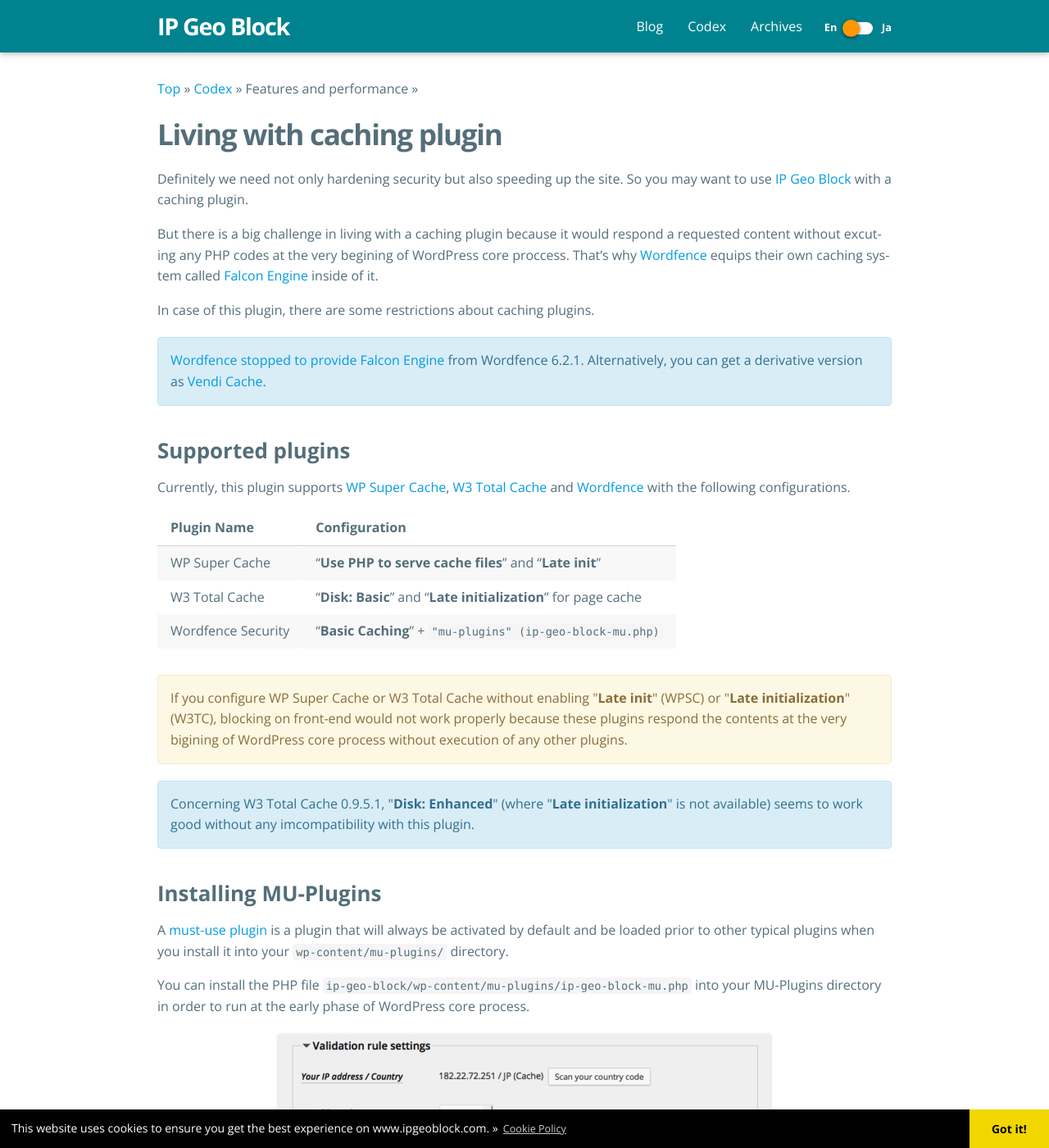
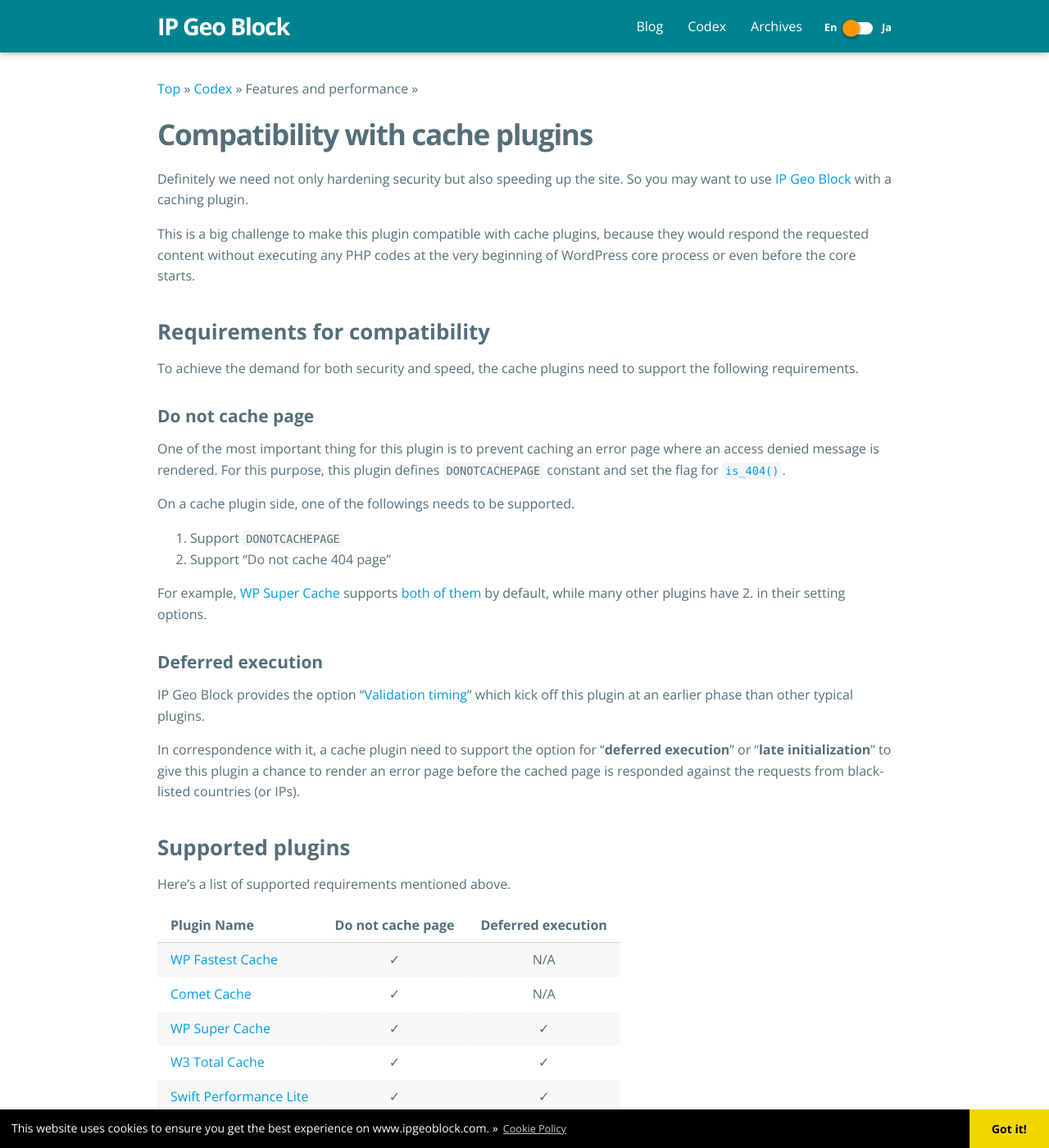
Before and after one commit to tokkonopapa/WordPress-IP-Geo-Block, a Jekyll site: the page built from _codex/03. Features and performance/08. Caching plugin/living-with-caching-plugin.md, in a window 1280 px wide and 1400 px high. Shown: the whole window at 82% size. Built offline with Jekyll 4.4.1, drawn with Linux system fonts in a browser that asks for light colours; some web fonts are replaced; some of the changed text lies outside the part shown.

Commit message:
Add a new changelog for 3.0.16.

```diff
--- a/_codex/03. Features and performance/08. Caching plugin/living-with-caching-plugin.md
+++ b/_codex/03. Features and performance/08. Caching plugin/living-with-caching-plugin.md
@@ -2,52 +2,96 @@
 layout: page
 category: codex
 section: Features and performance
-title: Living with caching plugin
+title: Compatibility with cache plugins
 ---
 
 Definitely we need not only hardening security but also speeding up the site.
 So you may want to use [IP Geo Block][IP-Geo-Block] with a caching plugin.
 
-But there is a big challenge in living with a caching plugin because it would
-respond a requested content without excuting any PHP codes at the very begining
-of WordPress core proccess. That's why [Wordfence][Wordfence] equips their own
-caching system called [Falcon Engine][FalconEngine] inside of it.
+This is a big challenge to make this plugin compatible with cache plugins,
+because they would respond the requested content without executing any PHP
+codes at the very beginning of WordPress core process or even before the core
+starts.
 
-In case of this plugin, there are some restrictions about caching plugins.
+### Requirements for compatibility  ###
 
-<div class="alert alert-info">
-	<a href="https://www.wordfence.com/blog/2016/10/removing-falcon-cache-wordfence-heres-need-know/" title="We are removing Falcon Cache from Wordfence. Here's what you need to know. - Wordfence">Wordfence stopped to provide Falcon Engine</a>
-	from Wordfence 6.2.1. Alternatively, you can get a derivative version as
-	<a href="https://wordpress.org/plugins/vendi-cache/">Vendi Cache</a>.
-</div>
+To achieve the demand for both security and speed, the cache plugins need to
+support the following requirements.
+
+#### Do not cache page ####
+
+One of the most important thing for this plugin is to prevent caching an error
+page where an access denied message is rendered. For this purpose, this plugin
+defines `DONOTCACHEPAGE` constant and set the flag for [`is_404()`][IS-404].
+
+On a cache plugin side, one of the followings needs to be supported.
+
+1. Support `DONOTCACHEPAGE`
+2. Support "Do not cache 404 page"
+
+For example, [WP Super Cache][WPSuperCache] supports [both of them][Cache-404]
+by default, while many other plugins have 2. in their setting options.
+
+#### Deferred execution ####
+
+IP Geo Block provides the option "[Validation timing][ValidTiming]" which kick
+off this plugin at an earlier phase than other typical plugins.
+
+In correspondence with it, a cache plugin need to support the option for
+"**deferred execution**" or "**late initialization**" to give this plugin a
+chance to render an error page before the cached page is responded against the
+requests from blacklisted countries (or IPs).
 
 ### Supported plugins ###
 
-Currently, this plugin supports
-  [WP Super Cache][WPSuperCache],
-  [W3 Total Cache][W3TotalCache] and
-  [Wordfence][Wordfence]
-with the following configurations.
+Here's a list of supported requirements mentioned above.
 
-| Plugin Name        | Configuration                                                  |
-|:-------------------|:---------------------------------------------------------------|
-| WP Super Cache     | "**Use PHP to serve cache files**" and "**Late init**"         |
-| W3 Total Cache     | "**Disk: Basic**" and "**Late initialization**" for page cache |
-| Wordfence Security | "**Basic Caching**" + `"mu-plugins" (ip-geo-block-mu.php)`     |
+| Plugin Name                         | Do not cache page | Deferred execution |
+|:------------------------------------|-------------------|--------------------|
+| [WP Fastest Cache][FastestCache]    |     &#x02713;     |         N/A        |
+| [Comet Cache][CometCache]           |     &#x02713;     |         N/A        |
+| [WP Super Cache][WPSuperCache]      |     &#x02713;     |      &#x02713;     |
+| [W3 Total Cache][W3TotalCache]      |     &#x02713;     |      &#x02713;     |
+| [Swift Performance Lite][SwiftLite] |     &#x02713;     |      &#x02713;     |
+| [Vendi Cache][VendiCache]           |     &#x02713;     |      &#x02713;     |
 
-<div class="alert alert-warning">
-	If you configure WP Super Cache or W3 Total Cache without enabling
-	"<strong>Late init</strong>" (WPSC) or "<strong>Late initialization</strong>"
-	(W3TC), blocking on front-end would not work properly because these plugins
-	respond the contents at the very bigining of WordPress core process
-	without execution of any other plugins.
-</div>
+This list shows that:
 
-<div class="alert alert-info">
-	Concerning W3 Total Cache 0.9.5.1, "<strong>Disk: Enhanced</strong>"
-	(where "<strong>Late initialization</strong>" is not available) seems to
-	work good without any imcompatibility with this plugin.
-</div>
+- [WP Fastest Cache][FastestCache] and [Comet Cache][CometCache] can be used
+  with IP Geo Block but do not have full compatibility.
+- [WP Super Cache][WPSuperCache], [W3 Total Cache][W3TotalCache], [Swift
+  Performance Lite][SwiftLite] and [Vendi Cache][VendiCache] can be fully
+  compatible with IP Geo Block by their certain setting of options.
+
+The followings are the options setting in each plugin.
+
+#### WP Super Cache ####
+
+![WP Super Cache]({{ '/img/2018-11/WPSuperCache.png' | prepend: site.baseurl }}
+ "WP Super Cache"
+)
+
+#### W3 Total Cache ####
+
+![W3 Total Cache - Page Cache Method]({{ '/img/2018-11/W3TC-DiskBasic.png' | prepend: site.baseurl }}
+ "W3 Total Cache - Page Cache Method"
+)
+
+![W3 Total Cache - Late Initialization]({{ '/img/2018-11/W3TC-LateInit.png' | prepend: site.baseurl }}
+ "W3 Total Cache - Late Initialization"
+)
+
+#### Swift Performance Lite ####
+
+![Swift Performance Lite - Caching Mode]({{ '/img/2018-11/SwiftPerformance.png' | prepend: site.baseurl }}
+ "Swift Performance Lite - Caching Mode"
+)
+
+#### Vendi Cache ####
+
+![Vendi Cache - Cache Mode]({{ '/img/2018-11/VendiCache.png' | prepend: site.baseurl }}
+ "Vendi Cache - Cache Mode"
+)
 
 ### Installing MU-Plugins ###
 
@@ -55,38 +99,30 @@
 default and be loaded prior to other typical plugins when you install it into
 your `wp-content/mu-plugins/` directory.
 
-You can install the PHP file `ip-geo-block/wp-content/mu-plugins/ip-geo-block-mu.php`
-into your MU-Plugins directory in order to run at the early phase of WordPress
-core process.
+You **must** select `"mu-plugins" (ip-geo-block-mu.php)` as [Validation Timing]
+[ValidTiming] in "**Validation rule settings**" section to install this plugin
+as "must-use plugin".
 
 ![Validation Timing]({{ '/img/2016-08/ValidationRuleSettings.png' | prepend: site.baseurl }}
  "Validation Timing"
 )
 
-<div class="alert alert-warning">
-	This is recommended for <strong>WP Super Cache</strong> and
-	<strong>W3 Total Cache</strong>, and indispensable for
-	<strong>Wordfence (Vendi Cache)</strong> which doesn't support
-	<a href="https://en.wikipedia.org/wiki/Lazy_initialization" title="Lazy initialization - Wikipedia, the free encyclopedia">deferred initialization</a>.
-</div>
-
 #### Restrictions ####
 
-Installing `ip-geo-block-mu.php` into MU-Plugins has following restrictions
-mainly because of its execution timing which is before `after_setup_theme`
-action hook:
+Installing `ip-geo-block-mu.php` has following restrictions mainly because of
+its execution timing which is before `after_setup_theme` action hook:
 
 - You should write your own code for [custom filter hooks][FilterHooks] not
   in your theme's `functions.php` but `drop-in.php` in your [geolocation
   database directory][GeoDB-Dir].
 - [Human friendly error page][ErrorPage] should be saved as a static file.
 
-Please refer to "[Validation timing][Validation]" for more details.
+Please refer to "[Validation timing][ValidTiming]" for more details.
 
 ### What will become of my site if I use other plugin? ###
 
-Well, it would not be so serious. Let's think about [WP Fastest Cache][WPFC]
-for example.
+Well, it would not be so serious. Let's think about [WP Fastest Cache]
+[FastestCache] for example.
 
 If someone requests a page where a cache hit occurs, no PHP code would be
 executed but static contents in the cache would be responded. In this case,
@@ -102,21 +138,23 @@
 
 ### See also ###
 
-- [Validation timing][Validation]
+- [Validation timing][ValidTiming]
 - [Dashboard - Front-end target settings][FrontEnd]
 - [UA string and qualification][UA-Qualify]
 
 [IP-Geo-Block]: https://wordpress.org/plugins/ip-geo-block/ "WordPress › IP Geo Block « WordPress Plugins"
-[Validation]:   {{ '/codex/validation-timing.html'           | prepend: site.baseurl }} "Validation timing | IP Geo Block"
+[ValidTiming]:  {{ '/codex/validation-timing.html'           | prepend: site.baseurl }} "Validation timing | IP Geo Block"
 [FrontEnd]:     {{ '/codex/front-end-target-settings.html'   | prepend: site.baseurl }} "Front-end target settings | IP Geo Block"
 [UA-Qualify]:   {{ '/codex/ua-string-and-qualification.html' | prepend: site.baseurl }} "UA string and qualification | IP Geo Block"
 [FilterHooks]:  {{ '/codex/#filter-hooks'                    | prepend: site.baseurl }} "Codex | IP Geo Block"
 [GeoDB-Dir]:    {{ '/codex/how-to-fix-permission-troubles.html#geolocation-database' | prepend: site.baseurl }} "How can I fix permission troubles? | IP Geo Block"
 [ErrorPage]:    {{ '/codex/customizing-the-response.html#human-friendly-error-page'  | prepend: site.baseurl }} "Customizing the response | IP Geo Block"
+[FastestCache]: https://wordpress.org/plugins/wp-fastest-cache/ "WP Fastest Cache &#124; WordPress.org"
+[CometCache]:   https://wordpress.org/plugins/comet-cache/ "Comet Cache &#124; WordPress.org"
 [WPSuperCache]: https://wordpress.org/plugins/wp-super-cache/ "WP Super Cache &mdash; WordPress Plugins"
 [W3TotalCache]: https://wordpress.org/plugins/w3-total-cache/ "W3 Total Cache &mdash; WordPress Plugins"
-[Wordfence]:    https://wordpress.org/plugins/wordfence/ "Wordfence Security &mdash; WordPress Plugins"
-[FalconEngine]: https://docs.wordfence.com/en/Falcon_Cache "Falcon Cache - Wordfence Documentation"
+[SwiftLite]:    https://wordpress.org/plugins/swift-performance-lite/ "Swift Performance Lite &#124; WordPress.org"
+[VendiCache]:   https://wordpress.org/plugins/vendi-cache/ "Vendi Cache &#124; WordPress.org"
+[IS-404]:       https://codex.wordpress.org/Function_Reference/is_404 "Function Reference/is 404 &laquo; WordPress Codex"
+[Cache-404]:    https://wordpress.org/support/topic/caching-of-404-pages/ "Topic: Caching of 404 pages &#124; WordPress.org"
 [MU-Plugins]:   https://codex.wordpress.org/Must_Use_Plugins "Must Use Plugins &laquo; WordPress Codex"
-[Action-Ref]:   https://codex.wordpress.org/Plugin_API/Action_Reference "Plugin API/Action Reference « WordPress Codex"
-[WPFC]:         https://wordpress.org/plugins/wp-fastest-cache/ "WP Fastest Cache &mdash; WordPress Plugins"
--- /dev/null
+++ b/_posts/changelog/2018-11-05-release-3.0.16.md
@@ -0,0 +1,61 @@
+---
+layout: post
+title: "3.0.16 Release Note"
+date: 2018-11-05 09:00:00
+categories: changelog
+published: true
+script: []
+inline:
+---
+
+This release mainly includes one new feature for multi-site and
+two improvements related to the compatibility.
+
+<!--more-->
+
+### New feature: Sites list on network ###
+
+When [IP Geo Block][IP-Geo-Block] is network activated on multi-site, you can
+find "**Network**" link on each settings page or "**Sites list**" on network
+admin dashboard.
+
+![Sites list on network]({{ '/img/2018-11/SitesList.png' | prepend: site.baseurl }}
+ "Sites list on network"
+)
+
+On this page you can see at a glance what requests each site blocked.
+
+### Improvement: Better compatibility with cache plugins ###
+
+From this release, [Swift Performance Lite][SwiftLite] can be compatible with
+[IP Geo Block][IP-Geo-Block].
+
+[![Swift Performance Lite](https://ps.w.org/swift-performance-lite/assets/banner-772x250.jpg
+ "Swift Performance Lite &#124; WordPress.org"
+)][SwiftLite]
+
+And also fixed the issue that the error page was cached by [WP Fastest Cache]
+[FastestCache] when a request came from blacklisted countries or IPs.
+
+See more details on [Compatibility with cache plugins][CompatCache].
+
+
+### Improvement: Expansion of simulation mode ###
+
+In the previous version, "[**Simulation mode**][SimMode]" that enables to
+simulate validation without deployment of blocking behavior could be applied
+only for front-end.
+
+From this release, it works on both back-end and front-end so that you can
+check if some compatibility issues are there or not in [Validation logs][Logs].
+
+Have fun! <span class="emoji">
+![emoji](https://assets-cdn.github.com/images/icons/emoji/unicode/1f383.png)
+</span>
+
+[IP-Geo-Block]: https://wordpress.org/plugins/ip-geo-block/ "IP Geo Block &mdash; WordPress Plugins"
+[SwiftLite]:    https://wordpress.org/plugins/swift-performance-lite/ "Swift Performance Lite &#124; WordPress.org"
+[FastestCache]: https://wordpress.org/plugins/wp-fastest-cache/ "WP Fastest Cache &#124; WordPress.org"
+[SimMode]:      {{ '/codex/validation-rule-settings.html#simulation-mode' | prepend: site.baseurl }} "Front-end target settings | IP Geo Block"
+[CompatCache]:  {{ '/codex/living-with-caching-plugin.html'               | prepend: site.baseurl }} "Compatibility with cache plugins | IP Geo Block"
+[Logs]:         {{ '/codex/record-settings-and-logs.html'                 | prepend: site.baseurl }} "Validation logs | IP Geo Block"
```
Also changed, not shown: _codex/06. Dashboard/01. Validation rule settings/validation-rule-settings-ja.md (+10 -0 lines), _codex/06. Dashboard/01. Validation rule settings/validation-rule-settings.md (+10 -0 lines), _codex/06. Dashboard/03. Front-end target settings/front-end-target-settings-ja.md (+0 -10 lines), _codex/06. Dashboard/03. Front-end target settings/front-end-target-settings.md (+0 -10 lines), img/2018-11/SitesList.png (added), img/2018-11/SwiftPerformance.png (added), img/2018-11/VendiCache.png (added), img/2018-11/W3TC-DiskBasic.png (added), img/2018-11/W3TC-LateInit.png (added), img/2018-11/WPSuperCache.png (added).
